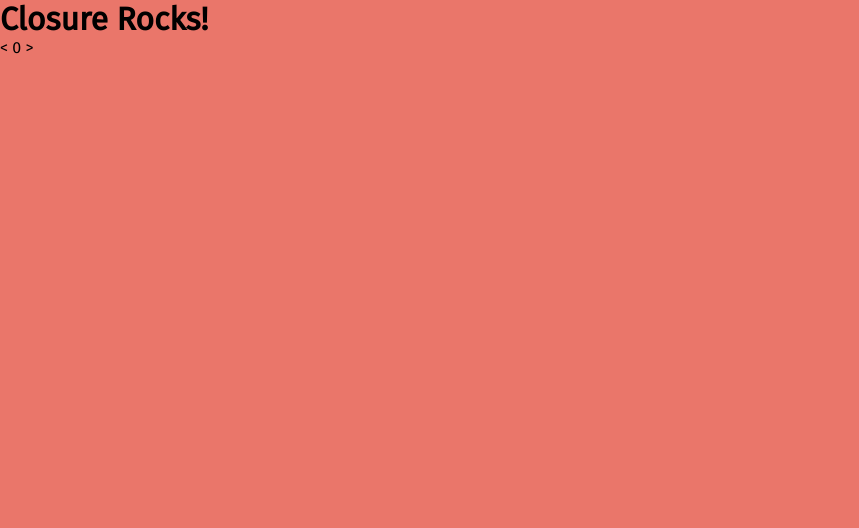
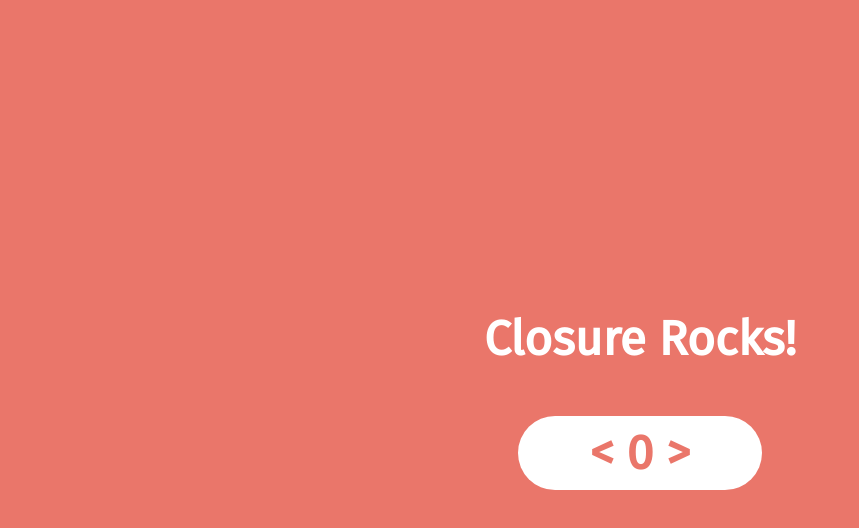
Before and after one commit to usc-devs/uscjs, a plain HTML site: page Ex1-Closure (Iterator Module)/index.html in a window 1280 px wide. Shown: the whole page, without its empty margins (0-859 px from the left). Drawn offline with Linux system fonts and the light colour scheme.

Commit message:
add basic styling for the title and the iterator element

```diff
--- a/Ex1-Closure (Iterator Module)/style.css
+++ b/Ex1-Closure (Iterator Module)/style.css
@@ -12,3 +12,29 @@ body {
   background: #ea766a;
   user-select: none;
 }
+
+.container {
+  display: flex;
+  flex-direction: column;
+  justify-content: center;
+  align-items: center;
+  width: 100%;
+  height: 100vh;
+}
+.title {
+  color: white;
+  font-size: 3rem;
+  margin-bottom: 3rem;
+}
+.iterator {
+  min-width: 4.3em;
+  font-size: 3em;
+  position: relative;
+  padding: 0.17em 1.5em;
+  background: white;
+  color: #ea766a;
+  font-weight: bold;
+  border-radius: 40px;
+  text-align: center;
+  transition: 0.2s;
+}
```
